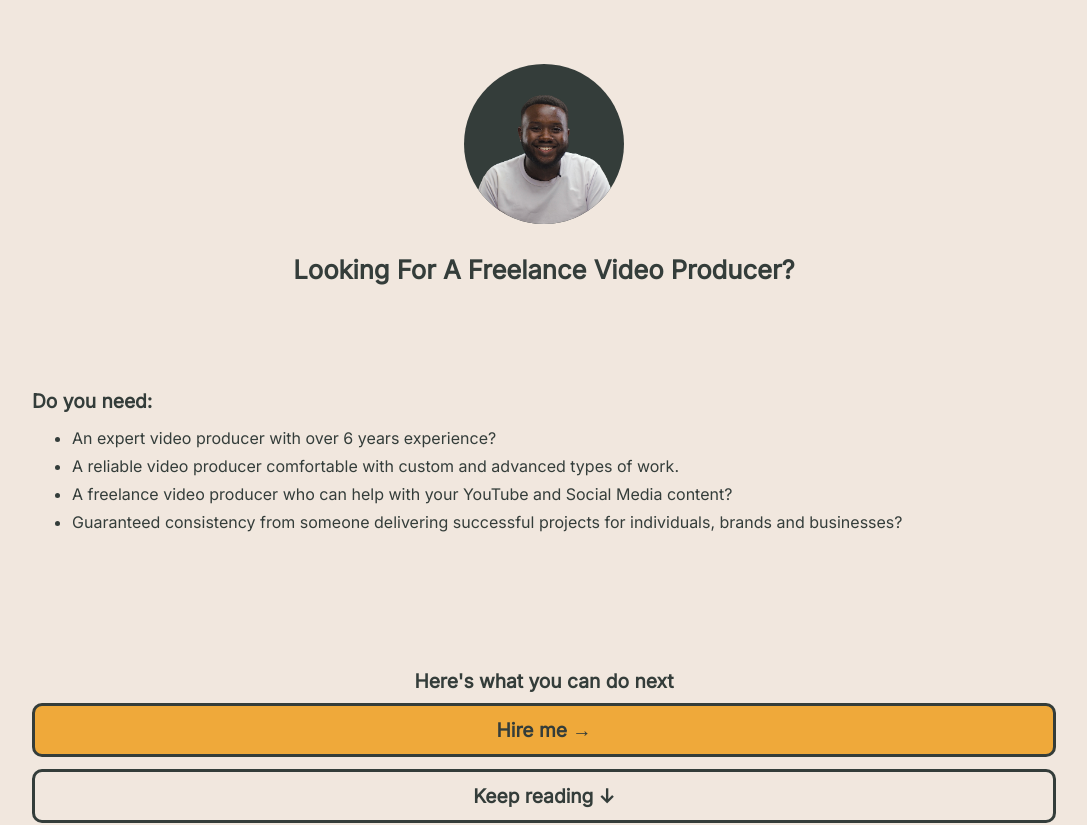
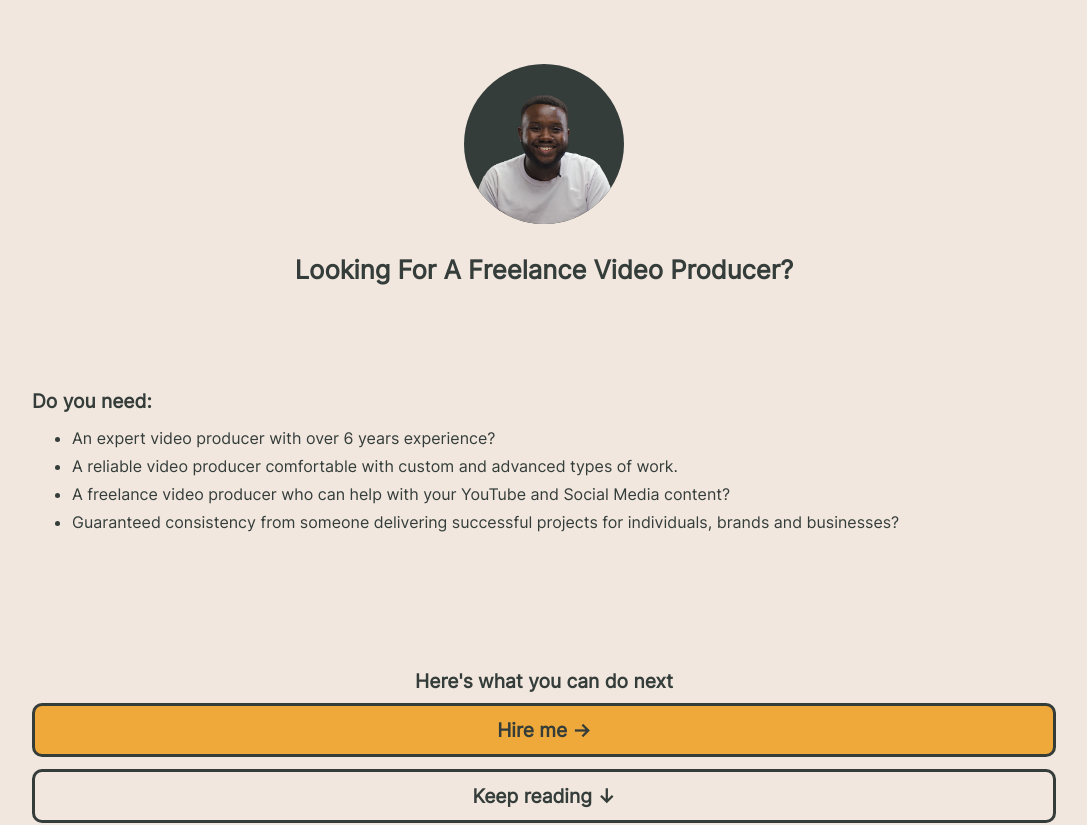
Before and after one commit to akuya-ekorot/akuya, a website: page index.html in a window 1280 px wide. Shown: the top 825 px of the page, without its empty margins (96-1183 px from the left). Drawn offline with Linux system fonts and the light colour scheme.

Commit message:
add font

```diff
--- a/index.html
+++ b/index.html
@@ -8,7 +8,6 @@
     <title>Akuya Ekorot, Freelance Video Producer</title>
 
     <link rel="stylesheet" href="css/styles.css">
-    <link rel="stylesheet" href="https://fonts.googleapis.com/css?family=inter">
 </head>
 
 <body class="light-bg dark">
--- a/public/css/styles.css
+++ b/public/css/styles.css
@@ -32,7 +32,7 @@ body {
   display: flex;
   flex-direction: column;
   align-items: center;
-  font-family: "inter", serif;
+  font-family: 'Inter', serif;
   height: 100vh;
   min-height: 700px;
   padding: 5% 5% 5% 5%;
@@ -151,7 +151,7 @@ form {
 }
 
 .message {
-  font-family: "inter", sans-serif;
+  font-family: 'Inter', sans-serif;
   color: #343d3a;
   height: 200px;
   padding: 10px 20px;
@@ -164,3 +164,13 @@ form {
   flex-direction: column;
   justify-content: center;
 }
+
+@font-face {
+  font-family: 'Inter';
+  src: url('../fonts/Inter-Regular.woff2') format('woff2'),
+      url('../fonts/Inter-Regular.woff') format('woff'),
+      url('../fonts/Inter-Regular.ttf') format('truetype');
+  font-weight: normal;
+  font-style: normal;
+  font-display: swap;
+}
```
Also changed, not shown: public/fonts/Inter-Regular.ttf (added), public/fonts/Inter-Regular.woff (added), public/fonts/Inter-Regular.woff2 (added).
